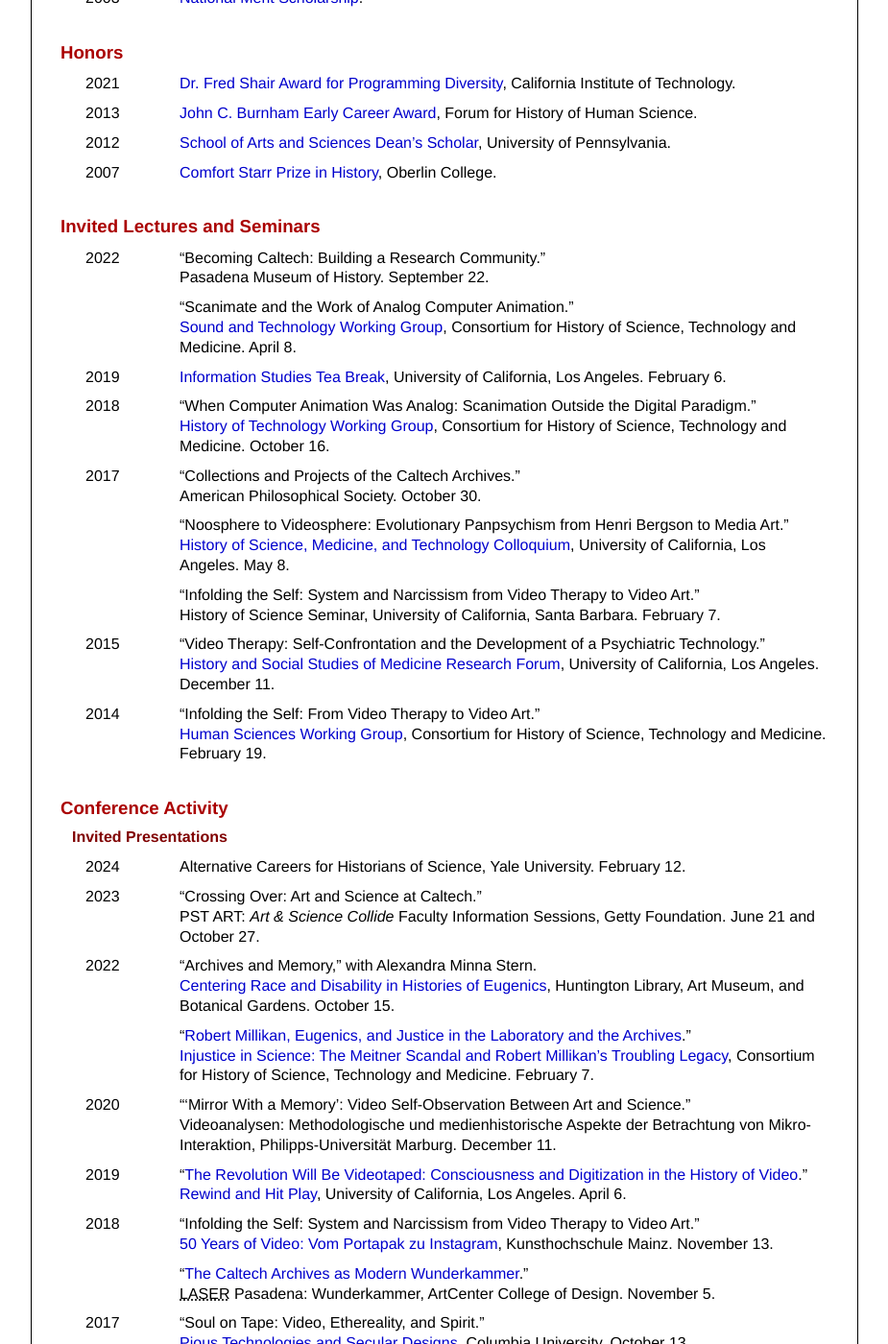
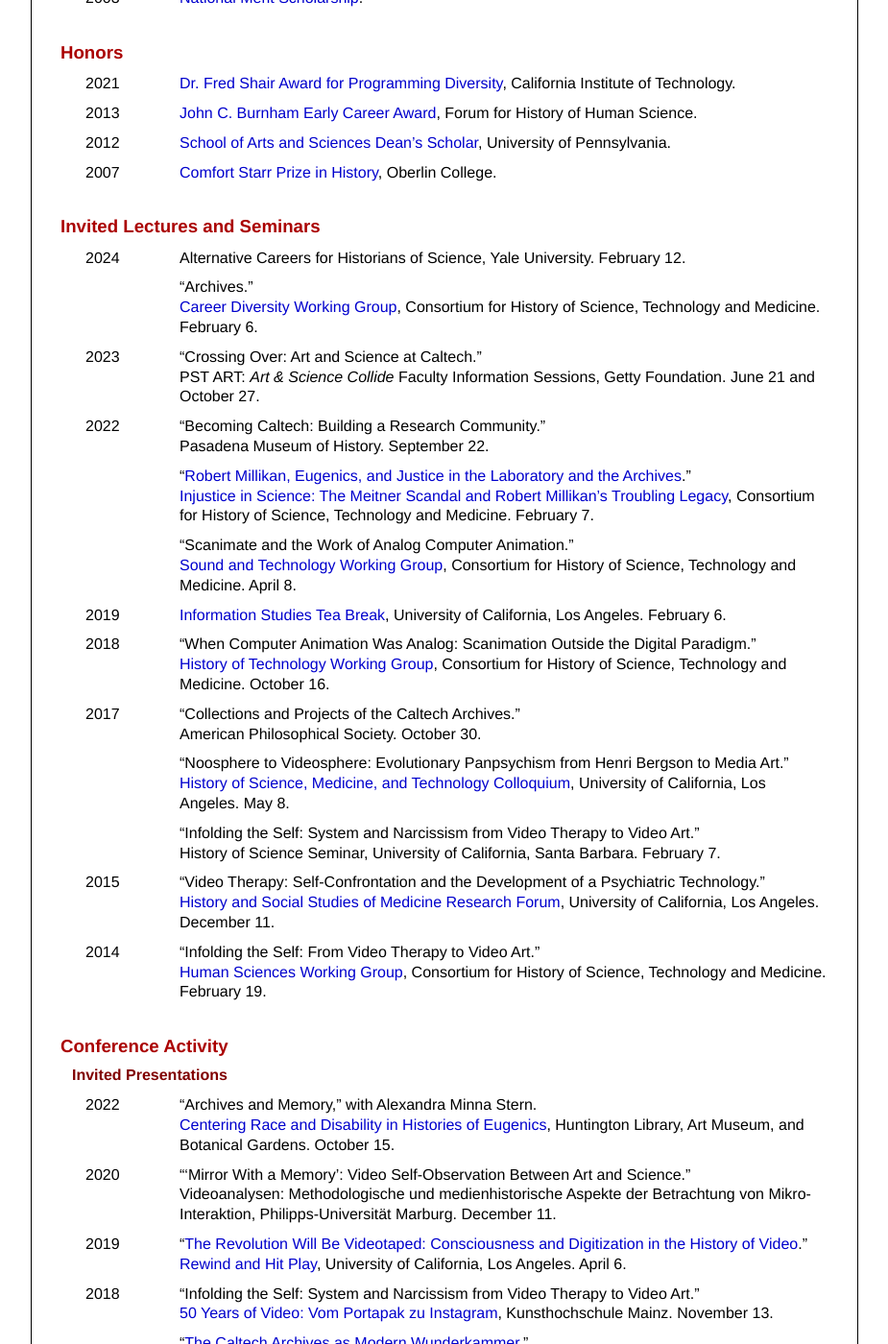
Before and after one commit to collopy/collopy.github.io, a Jekyll site: the page built from cv.html, in a window 1280 px wide and 1400 px high, scrolled down 4115 px. Shown: the whole window at 96% size, without its empty margins (177-1102 px from the left). Built offline with Jekyll 4.4.1, drawn with Linux system fonts in a browser that asks for light colours.

Commit message:
Reorganized invited lectures

```diff
--- a/cv.html
+++ b/cv.html
@@ -1182,21 +1182,42 @@
 			Invited Lectures and Seminars
 		</h2>
 		<table>
-			<!--<tr>
+			<tr>
+				<td class="year" rowspan="2">
+					2024
+				</td>
+				<td>
+					Alternative Careers for Historians of Science, Yale University. February 12.
+				</td>
+			</tr>
+			<tr>
+				<td>
+					“Archives.”<br />
+					<a href="https://www.chstm.org/content/career-diversity">Career Diversity Working Group</a>, Consortium for History of Science, Technology and Medicine. February 6.
+				</td>
+			</tr>
+			<tr>
 				<td class="year">
 					2023
 				</td>
 				<td>
-					<a href="https://www.chstm.org/content/career-diversity">Career Diversity Working Group</a>, Consortium for History of Science, Technology and Medicine.
-				</td>
-			</tr>-->
-			<tr>
-				<td class="year" rowspan="2">
+					“Crossing Over: Art and Science at Caltech.”<br />
+					PST ART: <i>Art &amp; Science Collide</i> Faculty Information Sessions, Getty Foundation. June 21 and October 27.
+				</td>
+			</tr>
+			<tr>
+				<td class="year" rowspan="3">
 					2022
 				</td>
 				<td>
 					“Becoming Caltech: Building a Research Community.”<br />
 					Pasadena Museum of History. September 22.
+				</td>
+			</tr>
+			<tr>
+				<td>
+					“<a href="https://www.youtube.com/watch?v=dBFwpXSKuE8&t=4m42s">Robert Millikan, Eugenics, and Justice in the Laboratory and the Archives</a>.”<br />
+					<a href="https://www.chstm.org/video/134">Injustice in Science: The Meitner Scandal and Robert Millikan’s Troubling Legacy</a>, Consortium for History of Science, Technology and Medicine. February 7.
 				</td>
 			</tr>
 			<tr>
@@ -1274,34 +1295,11 @@
 			<table>
 				<tr>
 					<td class="year">
-						2024
-					</td>
-					<td>
-						Alternative Careers for Historians of Science, Yale University. February 12.
-					</td>
-				</tr>
-				<tr>
-					<td class="year">
-						2023
-					</td>
-					<td>
-						“Crossing Over: Art and Science at Caltech.”<br />
-						PST ART: <i>Art &amp; Science Collide</i> Faculty Information Sessions, Getty Foundation. June 21 and October 27.
-					</td>
-				</tr>
-				<tr>
-					<td class="year" rowspan="2">
 						2022
 					</td>
 					<td>
 						“Archives and Memory,” with Alexandra Minna Stern.<br />
 						<a href="https://huntington.org/centering-race">Centering Race and Disability in Histories of Eugenics</a>, Huntington Library, Art Museum, and Botanical Gardens. October 15.
-					</td>
-				</tr>
-				<tr>
-					<td>
-						“<a href="https://www.youtube.com/watch?v=dBFwpXSKuE8&t=4m42s">Robert Millikan, Eugenics, and Justice in the Laboratory and the Archives</a>.”<br />
-						<a href="https://www.chstm.org/video/134">Injustice in Science: The Meitner Scandal and Robert Millikan’s Troubling Legacy</a>, Consortium for History of Science, Technology and Medicine. February 7.
 					</td>
 				</tr>
 				<tr>
```
